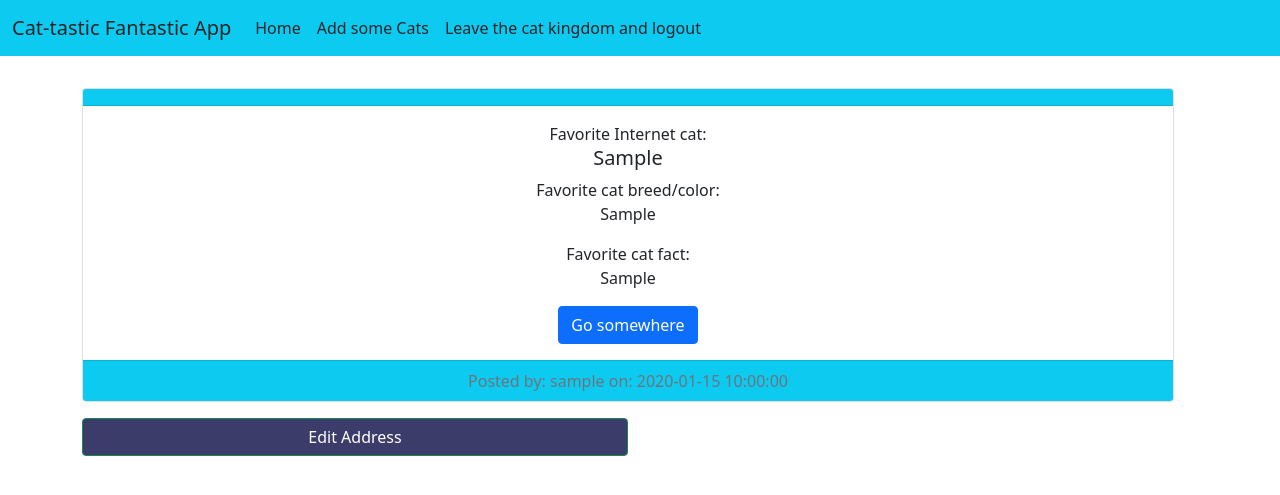
After one commit to Navi-beep/cat_app, a Flask app: page /cats/1 in a window 1280 px wide. The commit adds this page. Shown: the top 495 px of the page. Run offline with Flask 2, Linux system fonts and the light colour scheme; a user stored in the database is signed in; tables that the repository leaves empty hold one stand-in row (values such as "Sample post"); some libraries are stand-ins or nearby versions.

Commit message:
added view cat page

```diff
--- a/app/routes.py
+++ b/app/routes.py
@@ -62,3 +62,19 @@ def logout():
     logout_user()
     flash('You have now logged out and left the kitty kingdom', 'primary')
     return redirect(url_for('hello_cat'))
+
+
+@app.route('/cats/<cat_id>')
+@login_required
+def view_cat(cat_id):
+    cat = Add_Cat.query.get_or_404(cat_id)
+    return render_template('viewcat.html', cat=cat)
+
+
+@app.route('/cats/<cat_id>/edit', methods=['GET', 'POST'])
+@login_required
+def edit_cat(cat_id):
+    cat_to_edit = Add_Cat.query.get_or_404(cat_id)
+    if cat_to_edit.author != current_user:
+        flash("I'm sorry, you do not have permission to edit that cat!", "danger")
+        return redirect(url_for)
--- a/app/templates/index.html
+++ b/app/templates/index.html
@@ -18,12 +18,15 @@
 
         {% for cat in cats %}
 
-        <div class="card text-center">
+        <div class="card text-center mt-3">
             <div class="card-header bg-info">
             </div>
             <div class="card-body">
+
                 <h7>Favorite Internet cat:</h7>
+                <a href="{{url_for('view_cat', cat_id=cat.id)}}">
               <h5 class="card-title"> {{ cat.fav_int_cat}}</h5>
+            </a>
 
                 <h7>Favorite cat breed/color:</h7>
               <p class="card-text"> {{ cat.fav_cat_breed }}</p>
--- /dev/null
+++ b/app/templates/viewcat.html
@@ -0,0 +1,38 @@
+{% extends 'base.html' %}
+
+{% block title %} View cat post {% endblock title %}
+
+
+{% block content %}
+
+<div class="card text-center mt-3">
+    <div class="card-header bg-info">
+    </div>
+    <div class="card-body">
+        <h7>Favorite Internet cat:</h7>
+      <h5 class="card-title"> {{ cat.fav_int_cat}}</h5>
+
+        <h7>Favorite cat breed/color:</h7>
+      <p class="card-text"> {{ cat.fav_cat_breed }}</p>
+
+      <h7>Favorite cat fact:</h7>
+      <p class="card-text"> {{ cat.fav_cat_fact }}</p>
+      <a href="#" class="btn btn-primary">Go somewhere</a>
+    </div>
+    <div class="card-footer bg-info text-muted">
+      Posted by: {{ cat.author.username }} on:
+      {{cat.date_created}}
+    </div>
+  </div>
+
+  {% if current_user == cat.author %}
+
+  <div class="d-flex mt-3">
+    <a href="{{ url_for('edit_cat', cat_id=cat.id) }}" class="btn btn-success w-50" style="background-color: #3c3c6b;">Edit Address</a>
+
+{% endif %}
+
+
+  </div>
+
+{% endblock content %}
```
Also changed, not shown: app/templates/editcat.html (added, +27 -0 lines), app/templates/base.html (line endings or trailing spaces).
